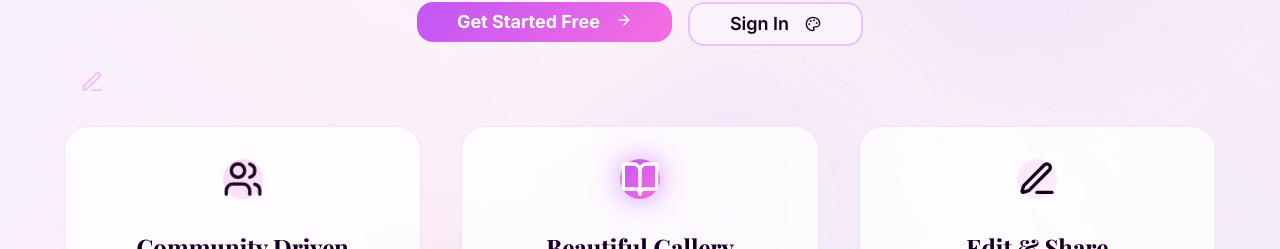
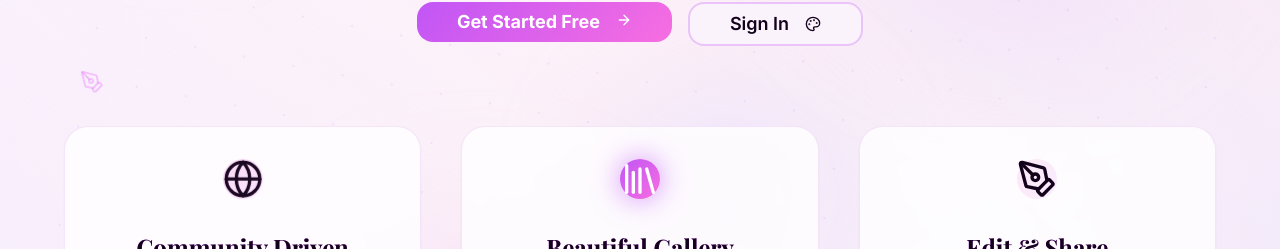
Before and after one commit to haideralijeux-cpu/spirit-share, a React (Vite) app: page / in a window 1280 px wide. Shown: the part 490-739 px from the top of the page. Built offline with nearby package versions, Linux system fonts and the light colour scheme.

Commit message:
Change icons
Update icons in the navigation bar.

```diff
--- a/src/pages/Landing.tsx
+++ b/src/pages/Landing.tsx
@@ -7,7 +7,7 @@ import { Card, CardContent, CardDescription, CardHeader, CardTitle } from '@/com
 import { Tabs, TabsContent, TabsList, TabsTrigger } from '@/components/ui/tabs';
 import { useAuth } from '@/hooks/useAuth';
 import { useToast } from '@/hooks/use-toast';
-import { Quote, Sparkles, Heart, Star, Users, BookOpen, Zap, ArrowRight, Edit3, Wand2, Palette } from 'lucide-react';
+import { Quote, Sparkles, Heart, Star, Globe, Library, Zap, ArrowRight, PenTool, Wand2, Palette } from 'lucide-react';
 
 export function Landing() {
   const [email, setEmail] = useState('');
@@ -110,7 +110,7 @@ export function Landing() {
         <Star className="h-5 w-5" />
       </div>
       <div className="absolute top-1/2 left-20 text-fuchsia-400/40 animate-pulse-slow z-10">
-        <Edit3 className="h-6 w-6" />
+        <PenTool className="h-6 w-6" />
       </div>
       <div className="absolute top-1/3 right-10 text-purple-500/35 animate-float z-10">
         <Wand2 className="h-7 w-7" />
@@ -156,7 +156,7 @@ export function Landing() {
             <div className="grid md:grid-cols-3 gap-10 max-w-6xl mx-auto">
               <Card className="card-hover card-glow bg-card/80 backdrop-blur-sm border border-border/50 rounded-3xl text-center p-8 animate-fade-in-left" style={{ animationDelay: '0.2s' }}>
                 <div className="inline-flex items-center justify-center w-18 h-18 rounded-full bg-gradient-accent mb-8 mx-auto animate-pulse-slow">
-                  <Users className="h-10 w-10 text-accent-foreground" />
+                  <Globe className="h-10 w-10 text-accent-foreground" />
                 </div>
                 <h3 className="text-2xl font-serif font-bold text-foreground mb-6 text-shimmer">Community Driven</h3>
                 <p className="text-muted-foreground text-lg leading-relaxed">Join thousands of quote lovers sharing wisdom and inspiration in our vibrant community</p>
@@ -164,7 +164,7 @@ export function Landing() {
 
               <Card className="card-hover card-glow bg-card/80 backdrop-blur-sm border border-border/50 rounded-3xl text-center p-8 animate-fade-in-up" style={{ animationDelay: '0.4s' }}>
                 <div className="inline-flex items-center justify-center w-18 h-18 rounded-full bg-gradient-primary mb-8 mx-auto animate-glow">
-                  <BookOpen className="h-10 w-10 text-white" />
+                  <Library className="h-10 w-10 text-white" />
                 </div>
                 <h3 className="text-2xl font-serif font-bold text-foreground mb-6 text-shimmer">Beautiful Gallery</h3>
                 <p className="text-muted-foreground text-lg leading-relaxed">Browse stunning collections of quotes in our responsive, beautifully designed gallery</p>
@@ -172,7 +172,7 @@ export function Landing() {
 
               <Card className="card-hover card-glow bg-card/80 backdrop-blur-sm border border-border/50 rounded-3xl text-center p-8 animate-fade-in-right" style={{ animationDelay: '0.6s' }}>
                 <div className="inline-flex items-center justify-center w-18 h-18 rounded-full bg-gradient-secondary mb-8 mx-auto animate-bounce-in">
-                  <Edit3 className="h-10 w-10 text-secondary-foreground" />
+                  <PenTool className="h-10 w-10 text-secondary-foreground" />
                 </div>
                 <h3 className="text-2xl font-serif font-bold text-foreground mb-6 text-shimmer">Edit & Share</h3>
                 <p className="text-muted-foreground text-lg leading-relaxed">Create, edit, and share your favorite quotes with our intuitive editing interface</p>
```
